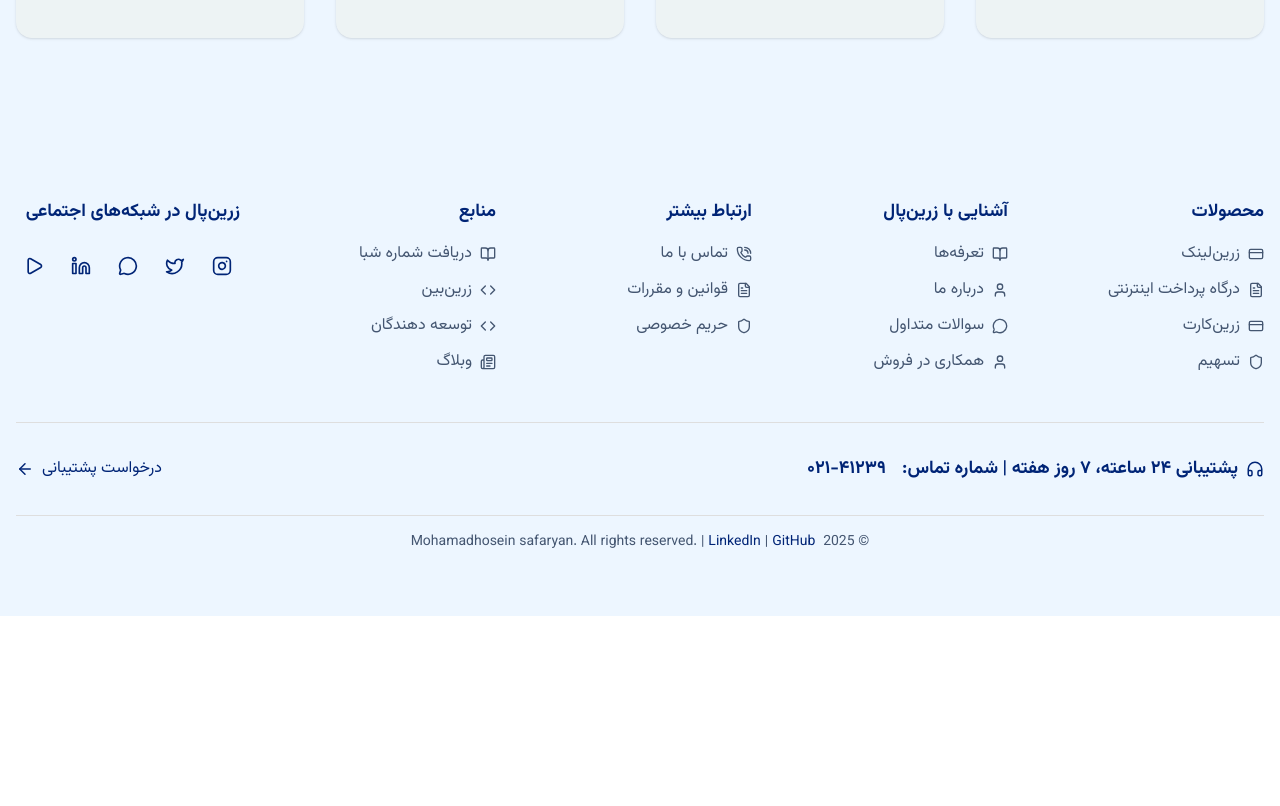
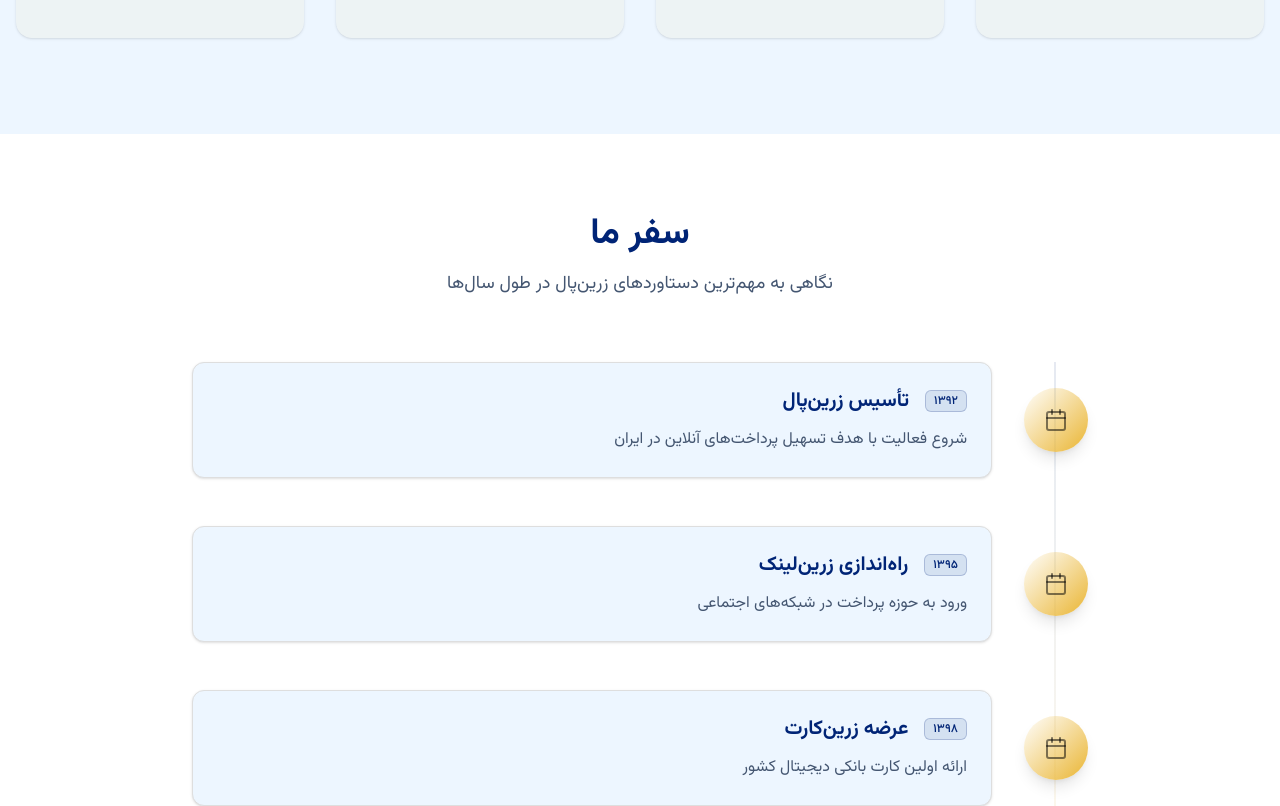
Before and after one commit to MohamadHosein86-Dev/Zarinpal, a Next.js app: page /contact in a window 1280 px wide. Shown: the part 1480-2286 px from the top of the page. Before the commit the page ends 2096 px from the top, so only its background shows below. Built offline with nearby package versions, Linux system fonts and the light colour scheme.

Commit message:
feat(page): add contact timeline section with milestones cards

```diff
--- /dev/null
+++ b/app/(page)/contact/components/Timeline.tsx
@@ -0,0 +1,50 @@
+"use client";
+
+import { Card, CardContent } from "@/app/components/ui/card";
+import { Badge } from "@/app/components/ui/badge";
+import { Calendar } from "lucide-react";
+import { companyMilestones } from "@/app/lib/data";
+
+const Timeline = () => {
+  return (
+    <section className="py-20">
+      <div className="container mx-auto px-4">
+        <div className="text-center mb-16">
+          <h2 className="text-3xl lg:text-4xl font-heavy mb-4">سفر ما</h2>
+          <p className="text-lg text-muted-foreground">نگاهی به مهم‌ترین دستاوردهای زرین‌پال در طول سال‌ها</p>
+        </div>
+
+        <div className="max-w-4xl mx-auto">
+          <div className="relative">
+            {/* Timeline Line */}
+            <div className="absolute right-8 top-0 bottom-0 w-0.5 bg-gradient-to-b from-primary via-accent to-primary opacity-10"></div>
+
+            <div className="space-y-12">
+              {companyMilestones.map((milestone, index) => (
+                <div key={index} className="relative flex items-center gap-8">
+                  {/* Timeline Dot */}
+                  <div className="relative z-10 w-16 h-16 rounded-full bg-gradient-to-br to-accent flex items-center justify-center text-white font-bold shadow-lg">
+                    <Calendar className="w-6 h-6 text-black/50" />
+                  </div>
+
+                  {/* Content */}
+                  <Card className="flex-1 p-6 hover:shadow-lg transition-all duration-300">
+                    <CardContent className="p-0">
+                      <div className="flex items-center gap-4 mb-3">
+                        <Badge className="bg-primary/10 text-primary border-primary/20">{milestone.year}</Badge>
+                        <h3 className="text-xl font-bold">{milestone.title}</h3>
+                      </div>
+                      <p className="text-muted-foreground leading-relaxed">{milestone.description}</p>
+                    </CardContent>
+                  </Card>
+                </div>
+              ))}
+            </div>
+          </div>
+        </div>
+      </div>
+    </section>
+  );
+};
+
+export default Timeline;
--- a/app/(page)/contact/page.tsx
+++ b/app/(page)/contact/page.tsx
@@ -2,6 +2,7 @@ import React from "react";
 import HeroSection from "./components/HeroSection";
 import MissionSection from "./components/MissionSection";
 import CompanyValues from "./components/CompanyValues";
+import Timeline from "./components/Timeline";
 
 export default function ContactPage() {
   return (
@@ -9,6 +10,7 @@ export default function ContactPage() {
       <HeroSection />
       <MissionSection />
       <CompanyValues />
+      <Timeline />
     </section>
   );
 }
```
